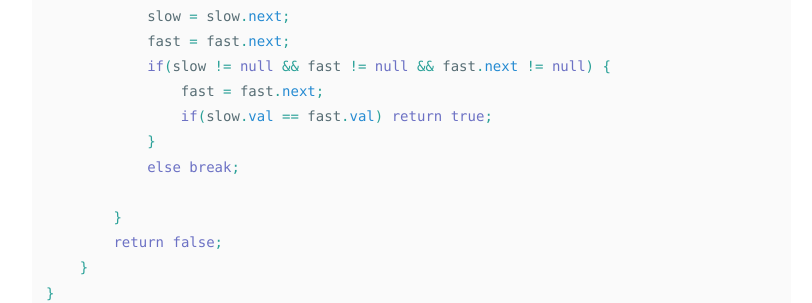
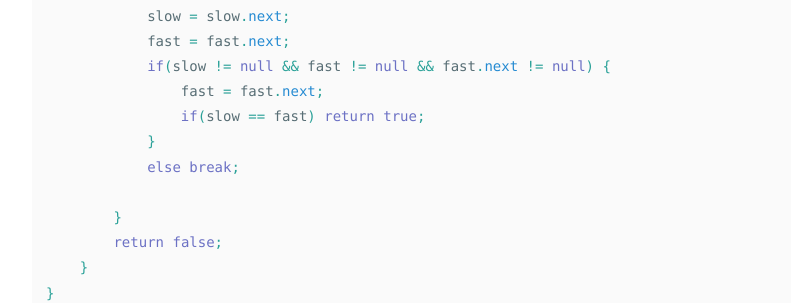
Before and after one commit to MartyPang/martypang.github.io, a Jekyll site: the page built from _posts/2019-03-11-Leetcode-from-day-one-two-pointers-II.md, in a window 1280 px wide and 900 px high, scrolled down 2863 px. Shown: the part 152-455 px from the top of the window, without its empty margins (343-1155 px from the left). Built offline with Jekyll 4.4.1, drawn with Linux system fonts in a browser that asks for light colours; nearby versions of some CDN libraries; emoji names are drawn with the system emoji font; formulas are drawn with MathJax 3; comment, search, counter and statistics services are not loaded.

Commit message:
fix some errors.

```diff
--- a/_posts/2019-03-11-Leetcode-from-day-one-two-pointers-II.md
+++ b/_posts/2019-03-11-Leetcode-from-day-one-two-pointers-II.md
@@ -91,7 +91,7 @@ public class Solution {
             fast = fast.next;
             if(slow != null && fast != null && fast.next != null) {
                 fast = fast.next;
-                if(slow.val == fast.val) return true;
+                if(slow == fast) return true;
             }
             else break;
 
```
Also changed, not shown: _posts/2019-04-04-LeetCode-from-day-one-Floyd-cycle-detection.md (+1 -1 lines).
